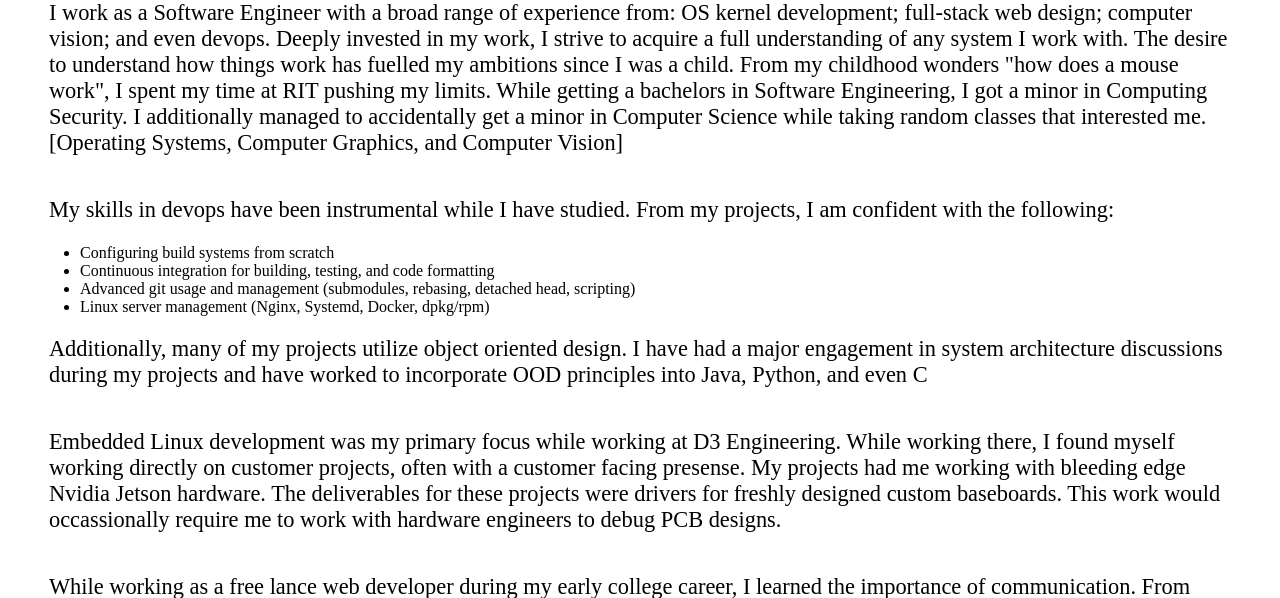
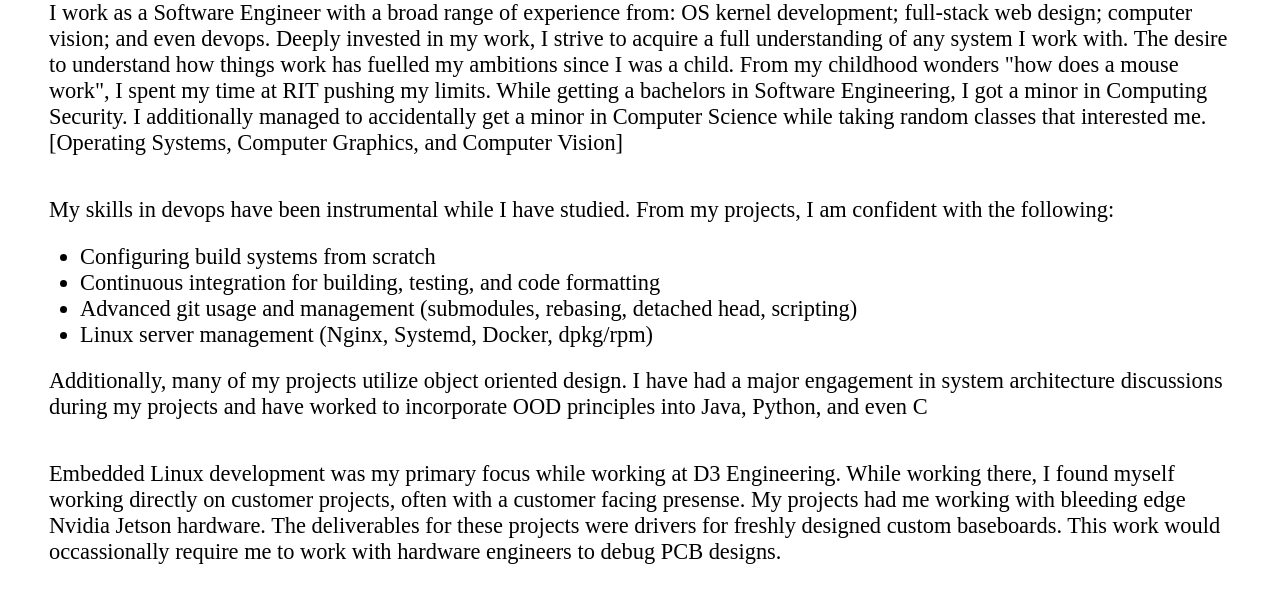
Before and after one commit to Nitepone/Philomena, a PHP site: page /about.html in a window 1280 px wide. Shown: the part 105-703 px from the top of the page. Run offline with PHP 8.4, Linux system fonts and the light colour scheme.

Commit message:
Update CSS

```diff
--- a/subcontent.css
+++ b/subcontent.css
@@ -22,6 +22,14 @@
   margin-bottom:.2em;
 }
 
+.paragraph li {
+  font-size:1.4em;
+}
+
+.paragraph a {
+  font-size:1.4em;
+}
+
 .heading {
   text-align:center;
   margin-top:11rem;
```
